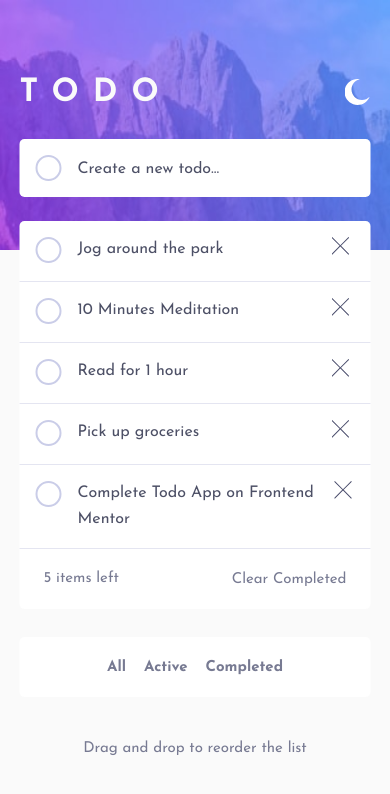
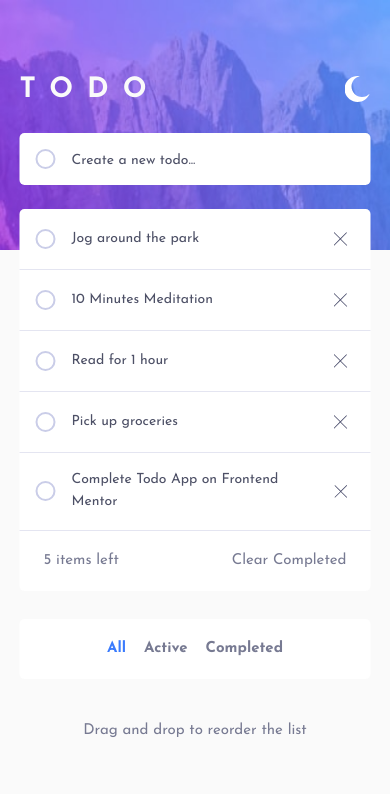
Before and after one commit to pratik-pdw/fmentor-todo-app, a React (Create React App) app: page / in a window 390 px wide. Shown: the top 794 px of the page. Built offline with nearby package versions, Linux system fonts and the light colour scheme.

Commit message:
status context added, font size made smaller for responsive

```diff
--- a/src/App.js
+++ b/src/App.js
@@ -5,15 +5,18 @@ import TodoInput from "./components/TodoInput";
 import TodoList from "./components/TodoList";
 import "./sass/main.scss";
 import { TodosProvider } from "./context/TodosContext";
+import { StatusProvider } from "./context/StatusContext";
 function App() {
   return (
     <div className="site" theme="light">
       <TodosProvider>
-        <CenterBox>
-          <Header />
-          <TodoInput />
-          <TodoList />
-        </CenterBox>
+        <StatusProvider>
+          <CenterBox>
+            <Header />
+            <TodoInput />
+            <TodoList />
+          </CenterBox>
+        </StatusProvider>
       </TodosProvider>
     </div>
   );
--- a/src/components/ActionBar.jsx
+++ b/src/components/ActionBar.jsx
@@ -1,7 +1,10 @@
 import React, { useContext } from "react";
 import { TodosContext } from "../context/TodosContext";
+import { StatusContext } from "../context/StatusContext";
+
 function ActionBar() {
   const [todos, setTodos] = useContext(TodosContext);
+  const [status, setStatus] = useContext(StatusContext);
 
   const getIncompleteTodoCount = () => {
     return todos.filter((todo) => !todo.completed).length;
@@ -10,13 +13,26 @@ function ActionBar() {
   const handleClearCompleted = () => {
     setTodos(todos.filter((todo) => !todo.completed));
   };
+
+  const statuses = ["all", "active", "completed"];
+
   return (
     <div className="actionbar">
       <p>{getIncompleteTodoCount()} items left</p>
       <div className="actionbar__statuses">
-        <button className="actionbar__action">All</button>
-        <button className="actionbar__action">Active</button>
-        <button className="actionbar__action">Completed</button>
+        {statuses.map((showstatus) => (
+          <button
+            className={`actionbar__action ${
+              status === showstatus ? "active" : ""
+            }`}
+            key={showstatus}
+            onClick={() => {
+              setStatus(showstatus);
+            }}
+          >
+            {showstatus}
+          </button>
+        ))}
       </div>
       <button onClick={handleClearCompleted} className="actionbar__clear">
         Clear Completed
--- a/src/components/TodoList.jsx
+++ b/src/components/TodoList.jsx
@@ -2,9 +2,11 @@ import React, { useContext } from "react";
 import ActionBar from "./ActionBar";
 
 import { TodosContext } from "../context/TodosContext";
+import { StatusContext } from "../context/StatusContext";
 
 function TodoList() {
   const [todos, setTodos] = useContext(TodosContext);
+  const [status] = useContext(StatusContext);
 
   const deleteTodo = (id) => {
     setTodos(todos.filter((todo) => todo.id !== id));
@@ -19,9 +21,19 @@ function TodoList() {
     setTodos(todosToUpdate);
   };
 
+  let filteredTodos = [];
+
+  if (status === "all") {
+    filteredTodos = todos;
+  } else if (status === "active") {
+    filteredTodos = todos.filter((todo) => !todo.completed);
+  } else if (status === "completed") {
+    filteredTodos = todos.filter((todo) => todo.completed);
+  }
+
   return (
     <ul className="todolist">
-      {todos.map((todo) => {
+      {filteredTodos.map((todo) => {
         return (
           <li
             onClick={() => {
--- /dev/null
+++ b/src/context/StatusContext.js
@@ -0,0 +1,13 @@
+import React, { useState, createContext } from "react";
+
+export const StatusContext = createContext();
+
+export const StatusProvider = (props) => {
+  const [status, setStatus] = useState("all");
+
+  return (
+    <StatusContext.Provider value={[status, setStatus]}>
+      {props.children}
+    </StatusContext.Provider>
+  );
+};
--- a/src/sass/base/typography.scss
+++ b/src/sass/base/typography.scss
@@ -11,6 +11,6 @@ body {
   font-family: "Josefin Sans", sans-serif;
 
   @include responsive {
-    font-size: 1.6rem;
+    font-size: 1.4rem;
   }
 }
--- a/src/sass/components/_actionbar.scss
+++ b/src/sass/components/_actionbar.scss
@@ -29,7 +29,7 @@
   &__action {
     font-weight: 700;
     margin-left: 1.8rem;
-
+    text-transform: capitalize;
     @include responsive {
       margin-left: 0px;
     }
@@ -62,3 +62,7 @@
     }
   }
 }
+
+.active {
+  color: $bright-blue !important;
+}
--- a/src/sass/components/_checkbox.scss
+++ b/src/sass/components/_checkbox.scss
@@ -13,6 +13,11 @@
       @include centerWithPosAbs;
       opacity: 0;
       visibility: hidden;
+    }
+
+    @include responsive {
+      width: 20px;
+      height: 20px;
     }
   }
 }
--- a/src/sass/components/_todolist.scss
+++ b/src/sass/components/_todolist.scss
@@ -11,7 +11,7 @@
     color: var(--clr-todo-item);
     border-bottom: 1px solid var(--clr-border);
     cursor: pointer;
-
+    align-items: center;
     @include responsive {
       padding: 1.6rem;
       gap: 1.6rem;
@@ -37,9 +37,16 @@
 
       &::after {
         @include centerWithPosAbs;
-        content: url(../../assets/icon-cross.svg);
+        background-image: url(../../assets/icon-cross.svg);
+        background-repeat: no-repeat;
+        background-position: center;
+        content: "";
         width: 100%;
         height: 100%;
+
+        @include responsive {
+          background-size: 50%;
+        }
       }
     }
 
```
